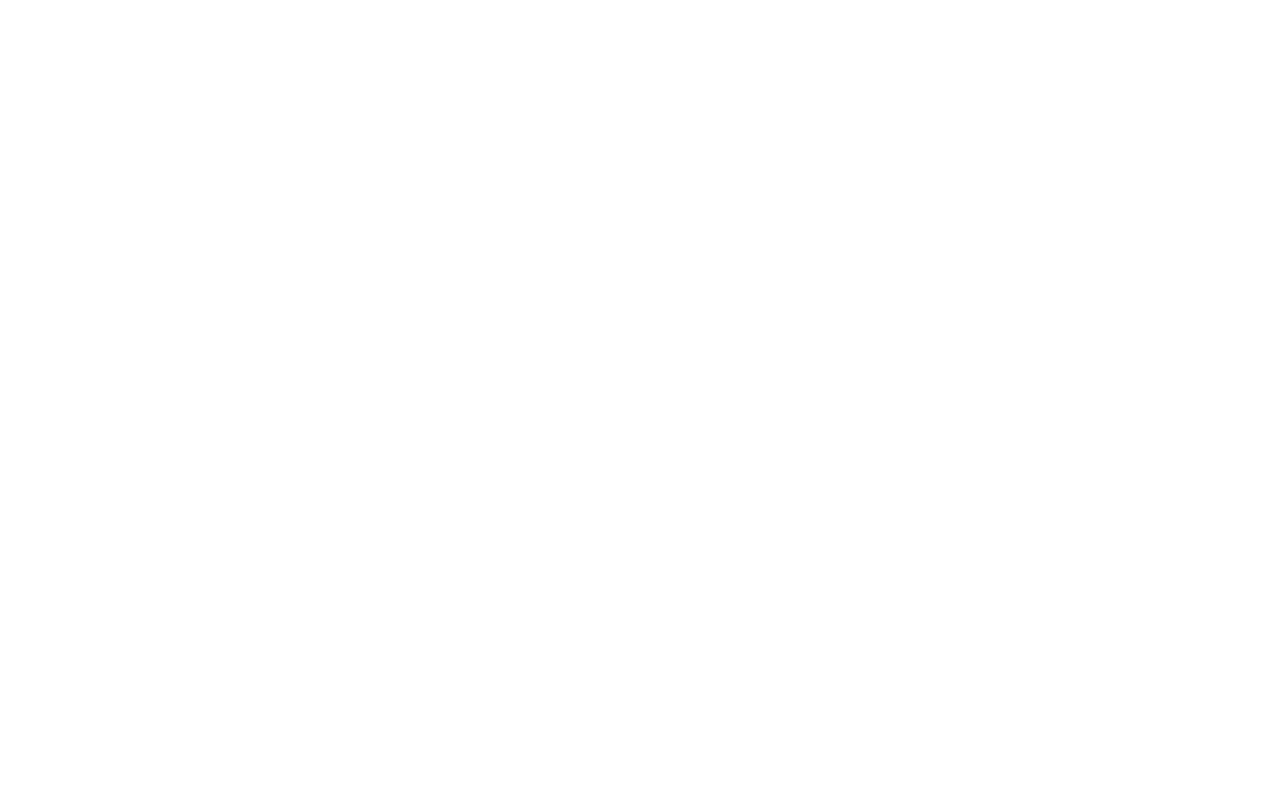
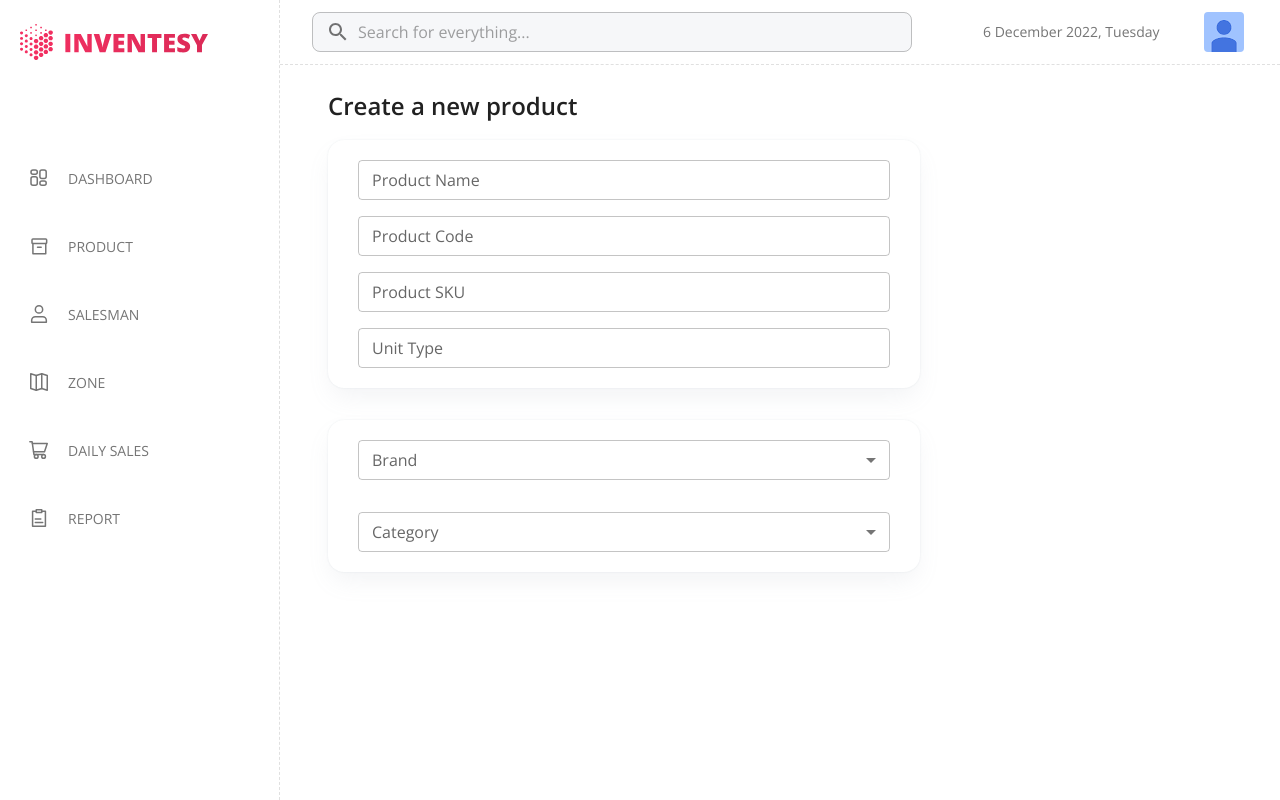
Before and after one commit to ssjisan/inventesy-dashboard, a React (Create React App) app: page /addProduct in a window 1280 px wide. Before the commit this address had no page. Built offline with nearby package versions, Linux system fonts and the light colour scheme.

Commit message:
product add form add start

```diff
--- a/src/Components/MainRoute.js
+++ b/src/Components/MainRoute.js
@@ -6,6 +6,7 @@ import Salesman from "../Pages/Salesman/Salesman";
 import Zone from "../Pages/Zone/Zone";
 import DailySales from "../Pages/DailySales/DailySales";
 import Reports from "../Pages/Reports/Reports";
+import AddProduct from "../Pages/Products/AddProduct";
 
 export default function MainRoute() {
   return (
@@ -16,6 +17,7 @@ export default function MainRoute() {
       <Route path="/zone" element={<Zone />} />
       <Route path="/daily-sales" element={<DailySales />} />
       <Route path="/report" element={<Reports />} />
+      <Route path="/addProduct" element={<AddProduct />} />
     </Routes>
   );
 }
--- /dev/null
+++ b/src/Components/Products/Add Product/ProductBrand.js
@@ -0,0 +1,61 @@
+import {
+  Box,
+  FormControl,
+  InputLabel,
+  MenuItem,
+  Select,
+  TextField,
+} from "@mui/material";
+import React, { useState } from "react";
+
+export default function ProductBrand() {
+  const [age, setAge] = useState("");
+
+  const handleChange = (event) => {
+    setAge(event.target.value);
+  };
+
+  return (
+    <Box
+      sx={{
+        p: 3,
+        boxShadow:
+          "0px 0px 2px rgba(145, 158, 171, 0.2), 0px 12px 24px -4px rgba(145, 158, 171, 0.12)",
+        padding: "20px 30px",
+        borderRadius: "16px",
+        display: "flex",
+        flexDirection: "column",
+        gap: 4,
+      }}
+    >
+      <FormControl size="small">
+        <InputLabel id="demo-select-small">Brand</InputLabel>
+        <Select
+          labelId="demo-select-small"
+          id="demo-select-small"
+          value={age}
+          label="Brand"
+          onChange={handleChange}
+        >
+          <MenuItem value={10}>Ten</MenuItem>
+          <MenuItem value={20}>Twenty</MenuItem>
+          <MenuItem value={30}>Thirty</MenuItem>
+        </Select>
+      </FormControl>
+      <FormControl size="small">
+        <InputLabel id="demo-select-small">Category</InputLabel>
+        <Select
+          labelId="demo-select-small"
+          id="demo-select-small"
+          value={age}
+          label="Category"
+          onChange={handleChange}
+        >
+          <MenuItem value={10}>Ten</MenuItem>
+          <MenuItem value={20}>Twenty</MenuItem>
+          <MenuItem value={30}>Thirty</MenuItem>
+        </Select>
+      </FormControl>
+    </Box>
+  );
+}
--- /dev/null
+++ b/src/Components/Products/Add Product/ProductInfo.js
@@ -0,0 +1,24 @@
+import { Box, TextField } from "@mui/material";
+import React from "react";
+
+export default function ProductInfo() {
+  return (
+    <Box
+      sx={{
+        p: 3,
+        boxShadow:
+          "0px 0px 2px rgba(145, 158, 171, 0.2), 0px 12px 24px -4px rgba(145, 158, 171, 0.12)",
+        padding: "20px 30px",
+        borderRadius: "16px",
+        display:"flex",
+        flexDirection:"column",
+        gap:2
+      }}
+    >
+      <TextField id="outlined-basic" label="Product Name" variant="outlined" size="small"/>
+      <TextField id="outlined-basic" label="Product Code" variant="outlined" size="small"/>
+      <TextField id="outlined-basic" label="Product SKU" variant="outlined" size="small"/>
+      <TextField id="outlined-basic" label="Unit Type" variant="outlined" size="small"/>
+    </Box>
+  );
+}
--- a/src/Components/Products/Product Table/Body.js
+++ b/src/Components/Products/Product Table/Body.js
@@ -24,13 +24,13 @@ export default function Body({ product }) {
             }}
           >
             {" "}
-            <Avatar alt={data.title} src={data.image} /> {data.title}
+            <Avatar alt={data.title} src={data.image} sx={{backgroundColor: "#EBEFF2", height:"40px", width:"40px", borderRadius:"8px"}}/> {data.title}
           </StyledTableCell>
-          <StyledTableCell align="right">"SKU"</StyledTableCell>
-          <StyledTableCell align="right">"Brand"</StyledTableCell>
-          <StyledTableCell align="right">"Category"</StyledTableCell>
-          <StyledTableCell align="right">{data.price}</StyledTableCell>
-          <StyledTableCell align="right">"Reorder Point"</StyledTableCell>
+          <StyledTableCell align="center">"SKU"</StyledTableCell>
+          <StyledTableCell align="center">"Brand"</StyledTableCell>
+          <StyledTableCell align="center">"Category"</StyledTableCell>
+          <StyledTableCell align="center">{data.price}</StyledTableCell>
+          <StyledTableCell align="center">"Reorder Point"</StyledTableCell>
           <StyledTableCell align="center">
             {data.stock >= 10 ? (
               <Chip
--- a/src/Components/Products/Product Table/Header.js
+++ b/src/Components/Products/Product Table/Header.js
@@ -22,11 +22,11 @@ export default function Header() {
     <TableHead sx={{ borderRadius: "1em 0 0 1em" }}>
       <TableRow>
         <StyledTableCell>Name</StyledTableCell>
-        <StyledTableCell align="right">SKU</StyledTableCell>
-        <StyledTableCell align="right">Brand</StyledTableCell>
-        <StyledTableCell align="right">Category</StyledTableCell>
-        <StyledTableCell align="right">Price</StyledTableCell>
-        <StyledTableCell align="right">Reorder Point</StyledTableCell>
+        <StyledTableCell align="center">SKU</StyledTableCell>
+        <StyledTableCell align="center">Brand</StyledTableCell>
+        <StyledTableCell align="center">Category</StyledTableCell>
+        <StyledTableCell align="center">Price</StyledTableCell>
+        <StyledTableCell align="center">Reorder Point</StyledTableCell>
         <StyledTableCell align="center">Status</StyledTableCell>
         <StyledTableCell align="center"></StyledTableCell>
       </TableRow>
--- /dev/null
+++ b/src/Pages/Products/AddProduct.js
@@ -0,0 +1,53 @@
+import React from "react";
+import { Box, Container, Grid, Toolbar, Typography } from "@mui/material";
+import Sidebar from "../../Layout/Sidebar/Sidebar";
+import ProductInfo from "../../Components/Products/Add Product/ProductInfo";
+import ProductBrand from "../../Components/Products/Add Product/ProductBrand";
+const drawerWidth = 280;
+
+export default function AddProduct() {
+  return (
+    <Box>
+      <Sidebar />
+      <Box
+        component="main"
+        sx={{
+          p: 3,
+          width: { lg: `calc(100% - ${drawerWidth}px)` },
+          ml: { lg: `${drawerWidth}px` },
+        }}
+      >
+        <Toolbar />
+        <Container>
+          <Box
+            sx={{
+              display: "flex",
+              justifyContent: "space-between",
+              alignContent: "center",
+              alignItems: "center",
+            }}
+          >
+            <Typography
+              sx={{ fontSize: "24px", fontWeight: 600 }}
+              color="text.1000"
+            >
+              Create a new product
+            </Typography>
+          </Box>
+          <Box sx={{ pt: 2 }}>
+            <Grid container spacing={4}>
+              <Grid item md={8}>
+                <ProductInfo />
+              </Grid>
+              <Grid item md={4}></Grid>
+              <Grid item md={8}>
+                <ProductBrand />
+              </Grid>
+              <Grid item md={4}></Grid>
+            </Grid>
+          </Box>
+        </Container>
+      </Box>
+    </Box>
+  );
+}
--- a/src/Pages/Products/Products.js
+++ b/src/Pages/Products/Products.js
@@ -7,6 +7,7 @@ import product from "../../Assets/FakeData/product.json";
 import ProductTable from "../../Components/Products/Product Table/ProductTable";
 import FormatListBulletedIcon from "@mui/icons-material/FormatListBulleted";
 import GridViewIcon from "@mui/icons-material/GridView";
+import { Link } from "react-router-dom";
 export default function Products() {
   const drawerWidth = 280;
   const [view, setView] = useState("list");
@@ -39,6 +40,7 @@ export default function Products() {
           >
             Produts
           </Typography>
+          <Link to="/addProduct">
             <Button
               variant="contained"
               sx={{
@@ -47,6 +49,7 @@ export default function Products() {
             >
               Add Product
             </Button>
+          </Link>
         </Box>
         <StateCard />
         <Box sx={{ padding: "16px" }}>{/* Grid view list view button */}</Box>
@@ -67,13 +70,13 @@ export default function Products() {
           <ButtonGroup
             variant="outlined"
             aria-label="outlined primary button group"
-            sx={{display:"flex", gap:2}}
+            sx={{ display: "flex", gap: 2 }}
           >
             <Box
               onClick={() => handleClick("list")}
               sx={{
                 height: "32px",
-                padding:"4px 8px",
+                padding: "4px 8px",
                 backgroundColor: view === "list" && "#E8EAEC",
                 borderRadius: "4px",
                 display: "flex",
@@ -81,16 +84,19 @@ export default function Products() {
                 alignContent: "center",
                 alignItems: "center",
                 cursor: "pointer",
-                gap:1
+                gap: 1,
               }}
             >
-              <FormatListBulletedIcon sx={{ color: "#254E75" }} /> <Typography sx={{fontWeight: 600,fontSize: "14px"}}>List</Typography>
+              <FormatListBulletedIcon sx={{ color: "#254E75" }} />{" "}
+              <Typography sx={{ fontWeight: 600, fontSize: "14px" }}>
+                List
+              </Typography>
             </Box>
             <Box
               onClick={() => handleClick("grid")}
               sx={{
                 height: "32px",
-                padding:"4px 8px",
+                padding: "4px 8px",
                 backgroundColor: view === "grid" && "#E8EAEC",
                 borderRadius: "4px",
                 display: "flex",
@@ -98,10 +104,13 @@ export default function Products() {
                 alignContent: "center",
                 alignItems: "center",
                 cursor: "pointer",
-                gap:1
+                gap: 1,
               }}
             >
-              <GridViewIcon sx={{ color: "#254E75"}} /> <Typography sx={{fontWeight: 600,fontSize: "14px"}}>Grid</Typography>
+              <GridViewIcon sx={{ color: "#254E75" }} />{" "}
+              <Typography sx={{ fontWeight: 600, fontSize: "14px" }}>
+                Grid
+              </Typography>
             </Box>
           </ButtonGroup>
         </Box>
```
Also changed, not shown: src/Components/Products/Add Product/ProductImage.js (added, +7 -0 lines), src/Components/Products/Add Product/ProductPrice.js (added). Lines whose indentation alone changed are shown as unchanged.
